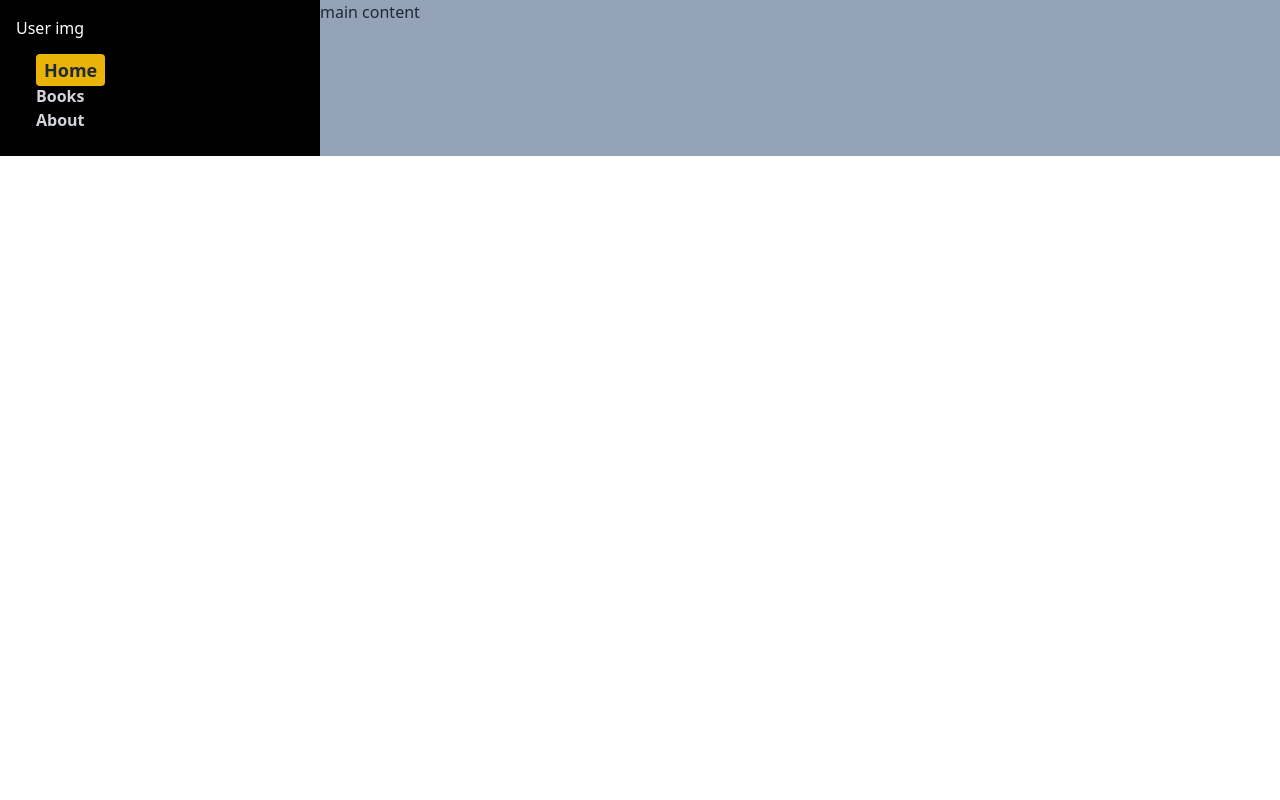
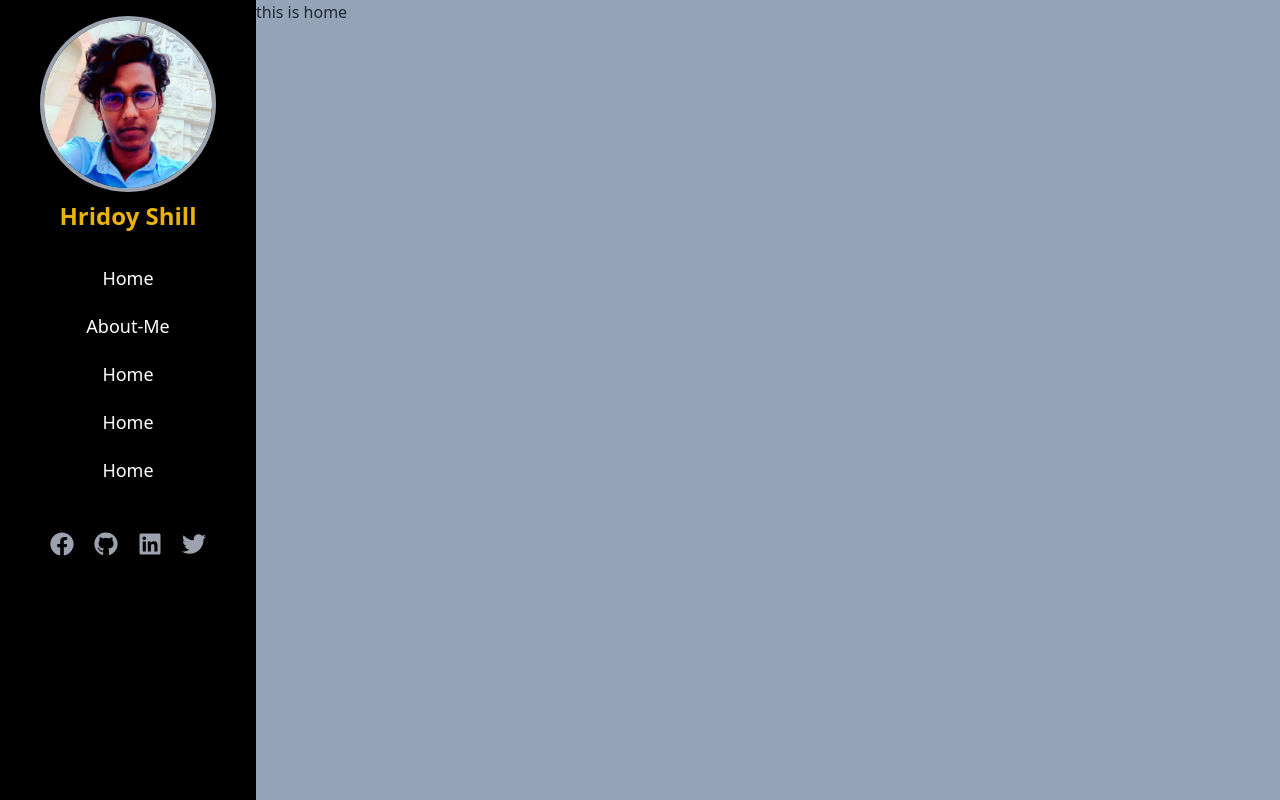
Before and after one commit to Hridoy-shill/my_portflio, a React (Vite) app: page / in a window 1280 px wide. Shown: the top 800 px of the page. Built offline with nearby package versions, Linux system fonts and the light colour scheme.

Commit message:
navbar almost finished

```diff
--- a/package.json
+++ b/package.json
@@ -16,6 +16,7 @@
     "react-dom": "^18.2.0",
     "react-icons": "^4.10.1",
     "react-router-dom": "^6.14.0",
+    "react-scroll": "^1.8.9",
     "sort-by": "^1.2.0"
   },
   "devDependencies": {
--- /dev/null
+++ b/src/Component's/AboutMe/AboutMe.jsx
@@ -0,0 +1,11 @@
+import React from 'react';
+
+const AboutMe = () => {
+    return (
+        <div className='h-screen' id='aboutMe'>
+            About me section
+        </div>
+    );
+};
+
+export default AboutMe;
--- /dev/null
+++ b/src/Component's/Home/Home.jsx
@@ -0,0 +1,15 @@
+import React from 'react';
+import AboutMe from '../AboutMe/AboutMe';
+
+const Home = () => {
+    return (
+        <>
+        <div className='h-screen' id='home'>
+            this is home
+        </div>
+        <AboutMe></AboutMe>
+        </>
+    );
+};
+
+export default Home;
--- a/src/Component's/Navbar/Navbar.jsx
+++ b/src/Component's/Navbar/Navbar.jsx
@@ -1,28 +1,29 @@
 import React, { useState } from 'react';
-import { NavLink } from 'react-router-dom';
-import { FaBars, FaRegTimesCircle } from "react-icons/fa";
+import { FaBars, FaFacebook, FaGithub, FaLinkedin, FaRegTimesCircle, FaTwitter } from "react-icons/fa";
+import { Link } from 'react-scroll'
+import myImg from '../../assets/WhatsApp Image 2023-06-17 at 20.24.34 (1).png'
 
 const Navbar = () => {
     const [isMenuOpen, setIsMenuOpen] = useState(false);
-    // const [darkMode, setDarkMode] = useState(false);
 
     return (
-        <div className='p-3 md:p-4'>
-            <div className='flex justify-between items-center'>
-                <div className='text-white'>
-                    User img
+        <div className='p-3 md:p-4 md:sticky md:top-0'>
+            <div className='flex justify-between '>
+                <div className='md:mx-auto'>
+                    <img className='rounded-full md:w-44 w-14 border-4 border-gray-400 hover:border-yellow-500 duration-500' src={myImg}/>
+                    <p className='text-yellow-500 font-bold md:text-center text-2xl md:text-2xl mt-2'>Hridoy Shill</p>
                 </div>
                 <div onClick={() => setIsMenuOpen(!isMenuOpen)} className='md:hidden'>
                     <span className='text-white'>
                         {isMenuOpen === true ?
                             <></>
                             :
-                            <FaBars></FaBars>
+                            <FaBars className='w-6 h-6 text-yellow-500'></FaBars>
                         }
                     </span>
                 </div>
             </div>
-            <ul className={`lg:static p-2 bg-black space-y-2 absolute flex flex-row-reverse justify-between px-5 duration-500 ${isMenuOpen ? 'top-0 right-0 w-full' : '-top-32 right-0 w-full'}`}>
+            <ul className={`lg:static p-2 bg-black absolute flex flex-row-reverse justify-between px-5 duration-500 ${isMenuOpen ? 'top-0 right-0 w-full' : '-top-96 right-0 w-full'}`}>
                 <div className='relative left-3'>
                     <button onClick={() => setIsMenuOpen(!isMenuOpen)} className='text-white md:hidden'>
                         <span className='text-white'>
@@ -34,20 +35,30 @@ const Navbar = () => {
                         </span>
                     </button>
                 </div>
-                <div>
+                <nav className='md:text-center mx-auto space-y-5 mt-6'>
                     <li>
-                        <NavLink to={'/'} className={({ isActive }) => (isActive ? 'bg-yellow-500 px-2 py-1 rounded text-lg duration-300 font-bold' : 'font-bold hover:text-green-500 text-white duration-500')}>Home</NavLink>
+                        <Link to="home" smooth={true} offset={0} duration={400} className='text-white text-lg hover:bg-yellow-500 hover:p-1 hover:text-black hover:font-semibold hover:rounded hover:text-bold duration-500 cursor-pointer hover:text-xl'>Home</Link>
                     </li>
-
                     <li>
-                        <NavLink to={'/books'} className={({ isActive }) => (isActive ? 'text-sky-600 text-xl duration-300 font-bold' : 'font-bold hover:text-yellow-500 text-gray-300 duration-500')}>Books</NavLink>
+                        <Link to="aboutMe" smooth={true} offset={50} duration={400} className='text-white text-lg hover:bg-yellow-500 hover:p-1 hover:text-black hover:rounded hover:font-semibold duration-500 cursor-pointer hover:text-xl'>About-Me</Link>
                     </li>
-
                     <li>
-                        <NavLink to={'/about'} className={({ isActive }) => (isActive ? 'text-sky-500 text-xl duration-300 font-bold' : 'font-bold hover:text-yellow-500 text-gray-300 duration-500')}>About</NavLink>
+                        <Link to="/asdf" className='text-white text-lg hover:bg-yellow-500 hover:p-1 hover:text-black hover:rounded hover:font-semibold duration-500 cursor-pointer hover:text-xl'>Home</Link>
                     </li>
-                </div>
+                    <li>
+                        <Link to="/asdf" className='text-white text-lg hover:bg-yellow-500 hover:p-1 hover:text-black hover:rounded hover:text-bold duration-500 cursor-pointer hover:text-xl'>Home</Link>
+                    </li>
+                    <li>
+                        <Link to="/asdf" className='text-white text-lg hover:bg-yellow-500 hover:p-1 hover:text-black hover:rounded hover:text-bold duration-500 cursor-pointer hover:text-xl'>Home</Link>
+                    </li>
+                </nav>
             </ul>
+            <div className='flex justify-center space-x-5 mt-10'>
+                <FaFacebook className='w-6 h-6 text-gray-400 hover:text-yellow-500 hover:w-7 hover:h-7 duration-200'></FaFacebook>
+                <FaGithub className='w-6 h-6 text-gray-400 hover:text-yellow-500 hover:w-7 hover:h-7 duration-200'></FaGithub>
+                <FaLinkedin className='w-6 h-6 text-gray-400 hover:text-yellow-500 hover:w-7 hover:h-7 duration-200'></FaLinkedin>
+                <FaTwitter className='w-6 h-6 text-gray-400 hover:text-yellow-500 hover:w-7 hover:h-7 duration-200'></FaTwitter>
+            </div>
         </div>
     );
 };
--- a/src/Pages/HomePage.jsx
+++ b/src/Pages/HomePage.jsx
@@ -1,14 +1,15 @@
 import React from 'react';
 import Navbar from '../Component\'s/Navbar/Navbar';
+import { Outlet } from 'react-router-dom';
 
 const HomePage = () => {
     return (
-        <div className='grid md:grid-cols-4'>
-            <div className='bg-black'>
+        <div className='md:flex w-[100%]'>
+            <div className='bg-black md:w-[20%]'>
                 <Navbar></Navbar>
             </div>
-            <div className='md:col-span-3 bg-slate-400'>
-                main content
+            <div className='md:col-span-3 bg-slate-400 md:w-[80%]'>
+                <Outlet></Outlet>
             </div>
         </div>
     );
```
Also changed, not shown: src/main.jsx (+8 -1 lines), src/assets/WhatsApp Image 2023-06-17 at 20.24.34 (1).png (added), 1 other file (tests, documents, lock files or other folders).
